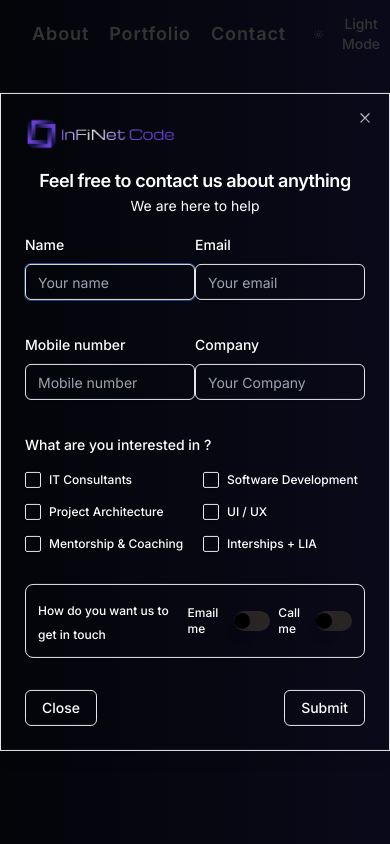
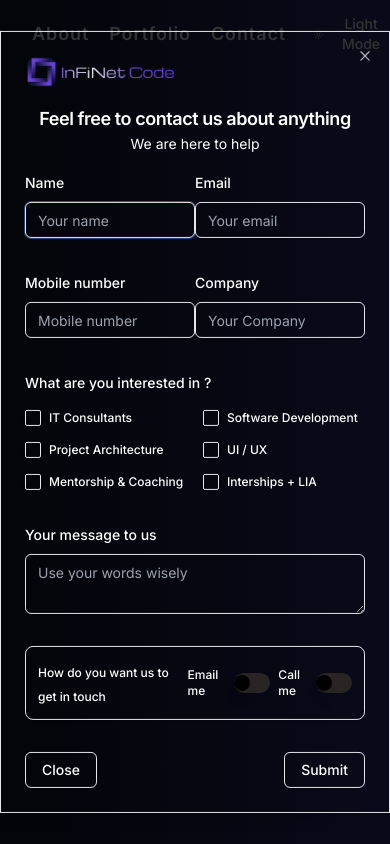
Before and after one commit to InFiNet-Code-AB/Website, a Next.js app: page / in a window 390 px wide. Both pictures are taken after a click on the element "Contact". Built offline with nearby package versions, Linux system fonts and the light colour scheme.

Commit message:
nemanja/ contact form done but not quite working on mobile, not scrolling

```diff
--- a/package.json
+++ b/package.json
@@ -25,6 +25,7 @@
     "react-device-detect": "^2.2.3",
     "react-dom": "^18",
     "react-hook-form": "^7.51.0",
+    "sonner": "^1.4.3",
     "tailwind-merge": "^2.2.1",
     "vaul": "^0.9.0",
     "zod": "^3.22.4"
--- a/src/app/layout.tsx
+++ b/src/app/layout.tsx
@@ -2,6 +2,7 @@ import type { Metadata } from "next";
 import { Inter } from "next/font/google";
 import "./globals.css";
 import { Providers } from "./providers";
+import { Toaster } from "sonner";
 
 const inter = Inter({ subsets: ["latin"] });
 
@@ -19,6 +20,7 @@ export default function RootLayout({
     <html lang="en" suppressContentEditableWarning>
       <body className={inter.className}>
         <Providers>{children}</Providers>
+        <Toaster />
       </body>
     </html>
   );
--- a/src/components/ContactForm/ContactForm.tsx
+++ b/src/components/ContactForm/ContactForm.tsx
@@ -15,7 +15,7 @@ import { ContactFormContent } from "./ContactFormContent";
 import { isMobile } from "react-device-detect";
 
 export const ContactFormDialog = () => {
-  const bgClass = isMobile ? "bg-gray-800" : "bg-transparent";
+  const bgClass = isMobile ? "bg-gray-800 overflow-auto" : "bg-transparent";
   return (
     <Dialog>
       <DialogTrigger asChild>
@@ -29,7 +29,7 @@ export const ContactFormDialog = () => {
           </p>
         )}
       </DialogTrigger>
-      <DialogContent className={`sm:max-w-lg text-white ${bgClass}`}>
+      <DialogContent className={`sm:max-w-lg h-fit text-white ${bgClass}`}>
         <DialogHeader>
           <Image
             src="/logo-dark-long.png"
--- a/src/components/ContactForm/ContactFormContent.tsx
+++ b/src/components/ContactForm/ContactFormContent.tsx
@@ -19,13 +19,14 @@ import { Label } from "../shadcn/Label";
 import { DialogClose, DialogFooter } from "../shadcn/Dialog";
 import { isMobile } from "react-device-detect";
 import { Switch } from "../shadcn/Switch";
+import { toast } from "sonner";
+import { Textarea } from "../shadcn/Textarea";
 
 const phoneRegex = new RegExp(
   /^([+]?[\s0-9]+)?(\d{3}|[(]?[0-9]+[)])?([-]?[\s]?[0-9])+$/
 );
 
-const formSchema = z
-  .object({
+const formSchema = z.object({
   name: z.string().min(2, {
     message: "Name must be at least 2 characters.",
   }),
@@ -41,15 +42,18 @@ const formSchema = z
   }),
   contactByEmail: z.boolean(),
   contactByMobile: z.boolean(),
+  userMessage: z
+    .string()
+    .min(10, {
+      message: "Message must be at least 10 characters.",
     })
-  .refine((data) => data.contactByEmail || data.contactByMobile, {
-    message: "At least one contact method must be selected.",
-    path: ["contactByEmail", "contactByMobile"], // Specify the path to the fields for better error reporting
+    .max(500, {
+      message: "Message must not be longer than 500 characters.",
+    }),
 });
 
 export const ContactFormContent = () => {
   const formStyle = isMobile ? "" : "flex justify-between";
-  // 1. Define your form.
   const form = useForm({
     resolver: zodResolver(formSchema),
     defaultValues: {
@@ -60,6 +64,7 @@ export const ContactFormContent = () => {
       projectType: ["What type of help does this customer need ?"],
       contactByEmail: false,
       contactByMobile: false,
+      userMessage: "",
     },
   });
 
@@ -75,10 +80,14 @@ export const ContactFormContent = () => {
     setValue("projectType", newProjectTypes);
   };
 
-  // 2. Define a submit handler.
   function onSubmit(values: z.infer<typeof formSchema>) {
-    // Do something with the form values.
-    // ✅ This will be type-safe and validated.
+    toast("📝 Message successfully sent ✅", {
+      description: "🚀 We will get back to you as soon as possible 🚀",
+      // action: {
+      //   label: "Undo",
+      //   onClick: () => console.log("Undo"),
+      // },
+    });
     console.log(values);
   }
   return (
@@ -248,6 +257,23 @@ export const ContactFormContent = () => {
             </FormItem>
           )}
         />
+        <FormField
+          control={form.control}
+          name="userMessage"
+          render={({ field, fieldState: { error } }) => (
+            <FormItem>
+              <FormLabel>Your message to us</FormLabel>
+              <FormControl>
+                <Textarea placeholder="Use your words wisely" {...field} />
+              </FormControl>
+              {error && (
+                <FormMessage className="text-red-500">
+                  {error.message}
+                </FormMessage>
+              )}
+            </FormItem>
+          )}
+        />
         <div className="space-y-4">
           <div className="flex flex-row items-center justify-between rounded-lg border p-3 shadow-sm">
             <div className="space-y-0.5">
--- /dev/null
+++ b/src/components/shadcn/Sonner.tsx
@@ -0,0 +1,31 @@
+"use client";
+
+import { useTheme } from "next-themes";
+import { Toaster as Sonner } from "sonner";
+
+type ToasterProps = React.ComponentProps<typeof Sonner>;
+
+const Toaster = ({ ...props }: ToasterProps) => {
+  const { theme = "system" } = useTheme();
+
+  return (
+    <Sonner
+      theme={theme as ToasterProps["theme"]}
+      className="toaster group"
+      toastOptions={{
+        classNames: {
+          toast:
+            "group toast group-[.toaster]:bg-background group-[.toaster]:text-foreground group-[.toaster]:border-border group-[.toaster]:shadow-lg",
+          description: "group-[.toast]:text-muted-foreground",
+          actionButton:
+            "group-[.toast]:bg-primary group-[.toast]:text-primary-foreground",
+          cancelButton:
+            "group-[.toast]:bg-muted group-[.toast]:text-muted-foreground",
+        },
+      }}
+      {...props}
+    />
+  );
+};
+
+export { Toaster };
--- a/src/components/shadcn/Switch.tsx
+++ b/src/components/shadcn/Switch.tsx
@@ -25,7 +25,7 @@ const Switch = React.forwardRef<
       className={cn(
         "pointer-events-none block h-4 w-4 rounded-full bg-black shadow-lg ring-0 transition-transform",
         {
-          "translate-x-4": checked, // Move thumb when checked
+          "translate-x-5": checked, // Move thumb when checked
           "translate-x-0": !checked, // Reset thumb position when not checked
         }
       )}
--- /dev/null
+++ b/src/components/shadcn/Textarea.tsx
@@ -0,0 +1,24 @@
+import * as React from "react";
+
+import { cn } from "@/app/helpers/utils";
+
+export interface TextareaProps
+  extends React.TextareaHTMLAttributes<HTMLTextAreaElement> {}
+
+const Textarea = React.forwardRef<HTMLTextAreaElement, TextareaProps>(
+  ({ className, ...props }, ref) => {
+    return (
+      <textarea
+        className={cn(
+          "flex min-h-[60px] w-full rounded-md border border-input bg-transparent px-3 py-2 text-sm shadow-sm placeholder:text-muted-foreground focus-visible:outline-none focus-visible:ring-1 focus-visible:ring-ring disabled:cursor-not-allowed disabled:opacity-50",
+          className
+        )}
+        ref={ref}
+        {...props}
+      />
+    );
+  }
+);
+Textarea.displayName = "Textarea";
+
+export { Textarea };
```
Also changed, not shown: 1 other file (tests, documents, lock files or other folders). Lines whose indentation alone changed are shown as unchanged.
